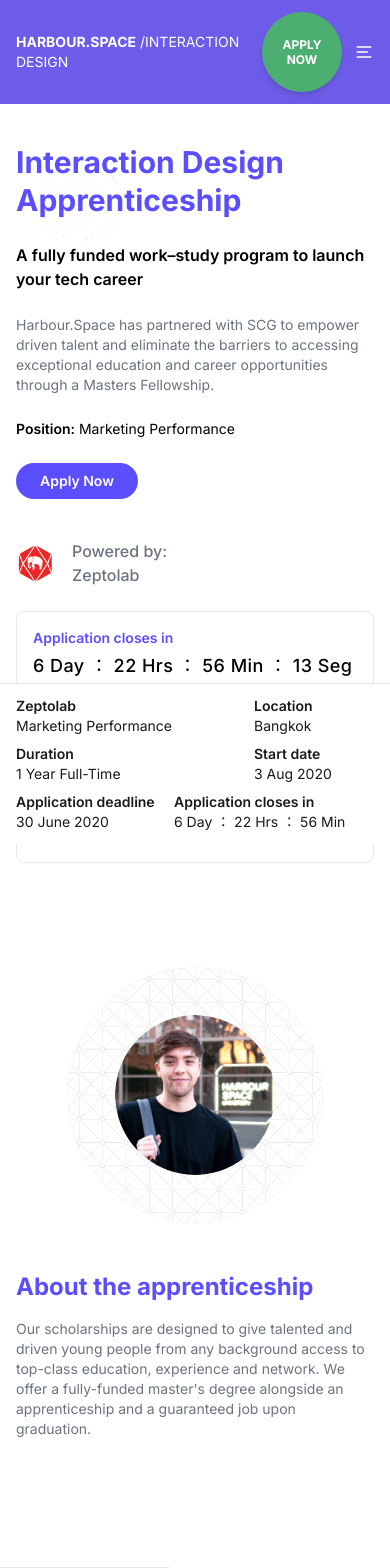
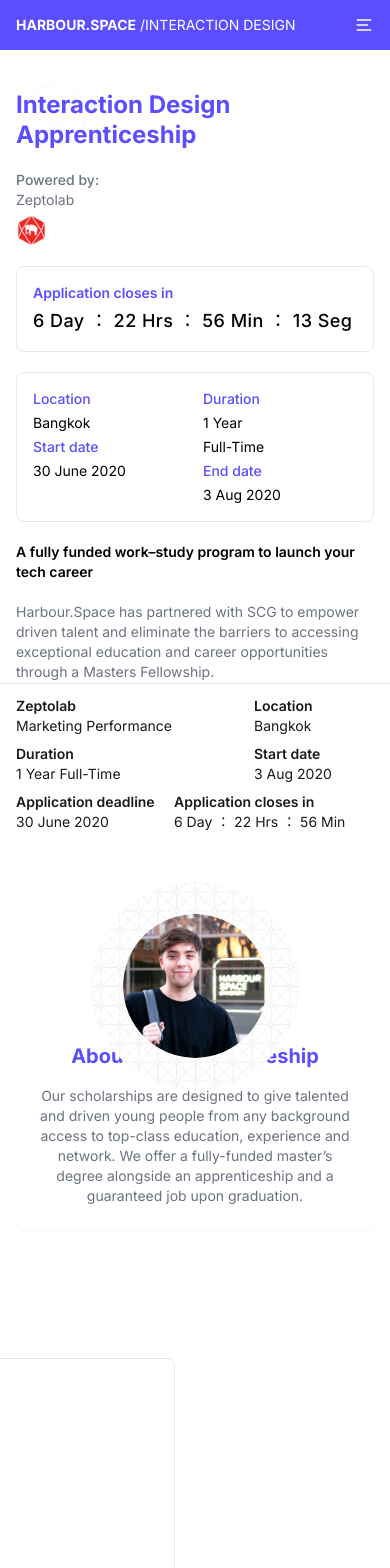
Before and after one commit to MahmoudGh01/tech_challenge, a React (Vite) app: page / in a window 390 px wide. Shown: the top 1568 px of the page. Built offline with nearby package versions, Linux system fonts and the light colour scheme.

Commit message:
Make UI Responsive : Navbar , Hero , About

```diff
--- a/src/components/AboutSection.jsx
+++ b/src/components/AboutSection.jsx
@@ -4,19 +4,35 @@
 
 const AboutSection = () => {
     return (
-        <section className="max-w-7xl mx-auto px-4 py-16 grid grid-cols-1 md:grid-cols-2 items-center gap-12 font-sans">
-            <div className="relative w-full flex justify-center items-center">
-                <div className="relative w-64 md:w-72 aspect-square">
-                    <img src={circleBg} alt="circle background" className="absolute inset-0 w-full h-full rounded-full z-0" />
-                    <img src={profileImage} alt="student" className="absolute inset-0 m-auto w-40 md:w-48 h-40 md:h-48 rounded-full object-cover z-10" />
+        <section className="relative max-w-7xl mx-auto px-4 py-16 font-sans">
+            <div className="relative flex flex-col items-center md:grid md:grid-cols-2 md:items-center md:gap-12">
+
+                <div className="relative w-52 h-52 md:w-72 md:h-72 z-20">
+                    <img
+                        src={circleBg}
+                        alt="circle background"
+                        className="absolute inset-0 w-full h-full object-cover rounded-full z-0"
+                    />
+                    <img
+                        src={profileImage}
+                        alt="student"
+                        className="absolute inset-0 m-auto w-36 h-36 md:w-48 md:h-48 rounded-full object-cover z-10"
+                    />
                 </div>
-            </div>
 
-            <div className="space-y-4">
-                <h2 className="text-2xl md:text-3xl font-bold text-primary">About the apprenticeship</h2>
-                <p className="text-sm md:text-base text-textGray max-w-md">
-                    Our scholarships are designed to give talented and driven young people from any background access to top-class education, experience and network. We offer a fully-funded master's degree alongside an apprenticeship and a guaranteed job upon graduation.
-                </p>
+                <div className="relative w-full mt-[-72px] md:mt-0 flex justify-center md:justify-start">
+                    <div className="absolute top-0 w-full h-1/2 bg-primary rounded-t-xl md:hidden z-0" />
+                    <div className="relative bg-white p-6 rounded-lg shadow-sm z-10 w-full max-w-md text-center md:text-left">
+                        <h2 className="text-xl md:text-3xl font-bold text-primary">
+                            About the apprenticeship
+                        </h2>
+                        <p className="text-sm md:text-base text-textGray mt-4">
+                            Our scholarships are designed to give talented and driven young people from any background access
+                            to top-class education, experience and network. We offer a fully-funded master’s degree
+                            alongside an apprenticeship and a guaranteed job upon graduation.
+                        </p>
+                    </div>
+                </div>
             </div>
         </section>
     )
--- a/src/components/HeroSection.jsx
+++ b/src/components/HeroSection.jsx
@@ -5,30 +5,57 @@
 
 const HeroSection = () => {
     return (
-        <section className="relative w-full px-4 py-10 md:py-20 max-w-7xl mx-auto grid grid-cols-1 md:grid-cols-2 gap-10 items-start font-sans">
-            <img src={circleDesign} alt="circle" className="absolute w-32 md:w-40 top-8 left-4 opacity-20 pointer-events-none" />
+        <section className="relative w-full px-4 py-10 md:py-20 max-w-7xl mx-auto font-sans grid grid-cols-1 md:grid-cols-2 gap-10 items-start">
+            <img src={circleDesign} alt="circle" className="absolute w-24 md:w-40 top-4 left-2 opacity-20 pointer-events-none" />
 
-            <div className="space-y-6 z-10">
-                <h1 className="text-3xl md:text-5xl font-bold text-primary leading-tight relative z-10">
+            <div className="flex flex-col md:block order-2 md:order-1 space-y-5 z-10">
+                <h1 className="text-2xl md:text-5xl font-bold text-primary leading-tight">
                     Interaction Design Apprenticeship
                 </h1>
-                <p className="font-semibold text-base md:text-lg">
+
+                <div className="md:hidden text-sm text-textGray">
+                    <p className="font-medium">Powered by:</p>
+                    <p>Zeptolab</p>
+                    <img src={scgLogo} alt="SCG" className="w-8 h-8 mt-1 object-contain" />
+                </div>
+
+                <div className="md:hidden border rounded-lg p-4 bg-white text-sm">
+                    <p className="text-primary font-semibold">Application closes in</p>
+                    <p className="text-lg font-medium mt-1 tracking-wide">6 Day ： 22 Hrs ： 56 Min ： 13 Seg</p>
+                </div>
+
+                <div className="md:hidden border rounded-lg p-4 grid grid-cols-2 gap-4 text-sm bg-white">
+                    <div className="space-y-1">
+                        <p className="text-primary font-medium">Location</p>
+                        <p>Bangkok</p>
+                        <p className="text-primary font-medium">Start date</p>
+                        <p>30 June 2020</p>
+                    </div>
+                    <div className="space-y-1">
+                        <p className="text-primary font-medium">Duration</p>
+                        <p>1 Year</p>
+                        <p>Full-Time</p>
+                        <p className="text-primary font-medium">End date</p>
+                        <p>3 Aug 2020</p>
+                    </div>
+                </div>
+
+                <p className="font-semibold text-sm md:text-lg">
                     A fully funded work–study program to launch your tech career
                 </p>
-                <p className="text-textGray text-sm md:text-base max-w-lg">
-                    Harbour.Space has partnered with SCG to empower driven talent and eliminate the barriers to
-                    accessing exceptional education and career opportunities through a Masters Fellowship.
+                <p className="text-textGray text-sm md:text-base">
+                    Harbour.Space has partnered with SCG to empower driven talent and eliminate the barriers to accessing exceptional education and career opportunities through a Masters Fellowship.
                 </p>
                 <p className="text-sm md:text-base">
                     <span className="font-semibold">Position:</span> Marketing Performance
                 </p>
-                <button className="bg-primary text-white rounded-full px-6 py-2 font-semibold text-sm w-fit">
+
+                <button className="bg-primary text-white rounded-full px-6 py-2 font-semibold text-sm w-fit mx-auto md:mx-0 mt-4">
                     Apply Now
                 </button>
-
             </div>
 
-            <div className="flex flex-col gap-6 z-10">
+            <div className="hidden md:flex flex-col gap-6 z-10 order-2">
                 <div className="flex items-center gap-4">
                     <img src={scgLogo} alt="SCG" className="w-10 h-10 object-contain" />
                     <p className="text-textGray font-medium">Powered by:<br />Zeptolab</p>
@@ -36,12 +63,12 @@
 
                 <div className="border rounded-lg p-4 w-full bg-white">
                     <p className="text-sm text-primary font-semibold">Application closes in</p>
-                    <p className="text-lg md:text-xl font-medium mt-1 tracking-wide">
+                    <p className="text-xl font-medium mt-1 tracking-wide">
                         6 Day ： 22 Hrs ： 56 Min ： 13 Seg
                     </p>
                 </div>
 
-                <div className="border rounded-lg p-4 grid grid-cols-2 gap-4 text-sm md:text-base bg-white">
+                <div className="border rounded-lg p-4 grid grid-cols-2 gap-4 text-base bg-white">
                     <div className="space-y-2">
                         <div>
                             <p className="text-primary font-medium">Location</p>
--- a/src/components/Navbar.jsx
+++ b/src/components/Navbar.jsx
@@ -1,16 +1,16 @@
-import React from 'react';
+import React from 'react'
 
 const Navbar = () => {
     return (
-        <header className="bg-[#6C5CE7] flex items-center justify-between px-4 py-3 sm:px-6">
-            <div className="text-white text-sm sm:text-base font-semibold">
+        <header className="bg-primary flex items-center justify-between px-4 py-3 sm:px-6 h-[50px]">
+            <div className="text-white text-sm sm:text-base font-semibold whitespace-nowrap">
                 <a href="#">
                     <span className="font-bold">HARBOUR.SPACE</span>
                     <span className="font-normal"> /INTERACTION DESIGN</span>
                 </a>
             </div>
             <div className="flex items-center gap-3 sm:gap-4">
-                <button className="w-20 h-20 sm:w-24 sm:h-24 rounded-full bg-[#4CAF71] text-white font-bold text-xs sm:text-sm leading-tight text-center shadow-md">
+                <button className="hidden sm:block w-20 h-20 sm:w-24 sm:h-24 rounded-full bg-[#4CAF71] text-white font-bold text-xs sm:text-sm leading-tight text-center shadow-md">
                     APPLY<br />NOW
                 </button>
                 <svg xmlns="http://www.w3.org/2000/svg" className="w-5 h-5 sm:w-6 sm:h-6 text-white" fill="none" viewBox="0 0 24 24" stroke="currentColor">
@@ -18,7 +18,7 @@
                 </svg>
             </div>
         </header>
-    );
-};
+    )
+}
 
-export default Navbar;
+export default Navbar
```
